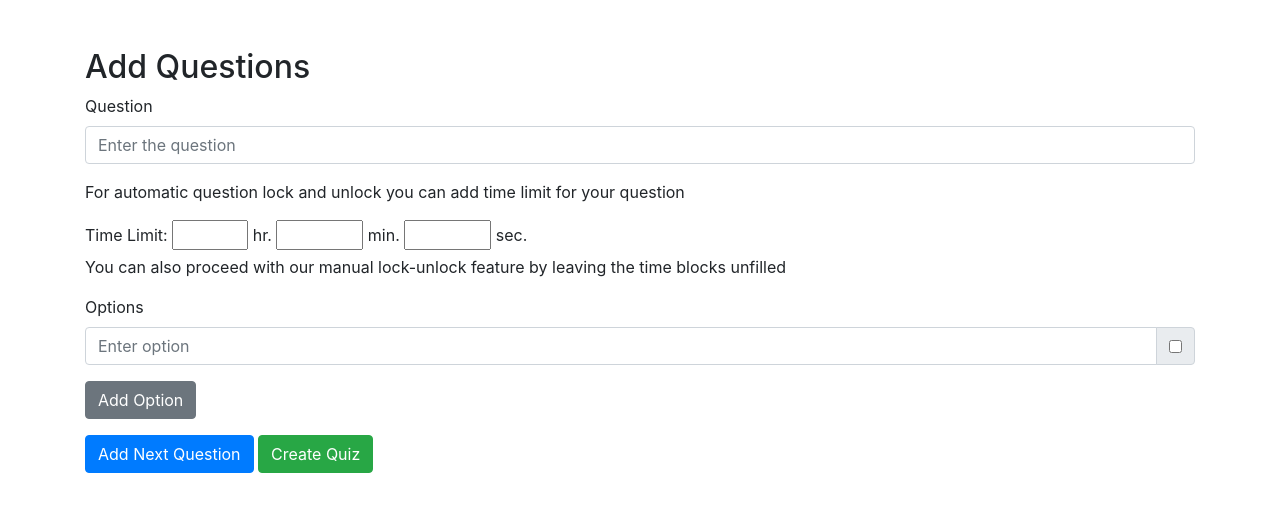
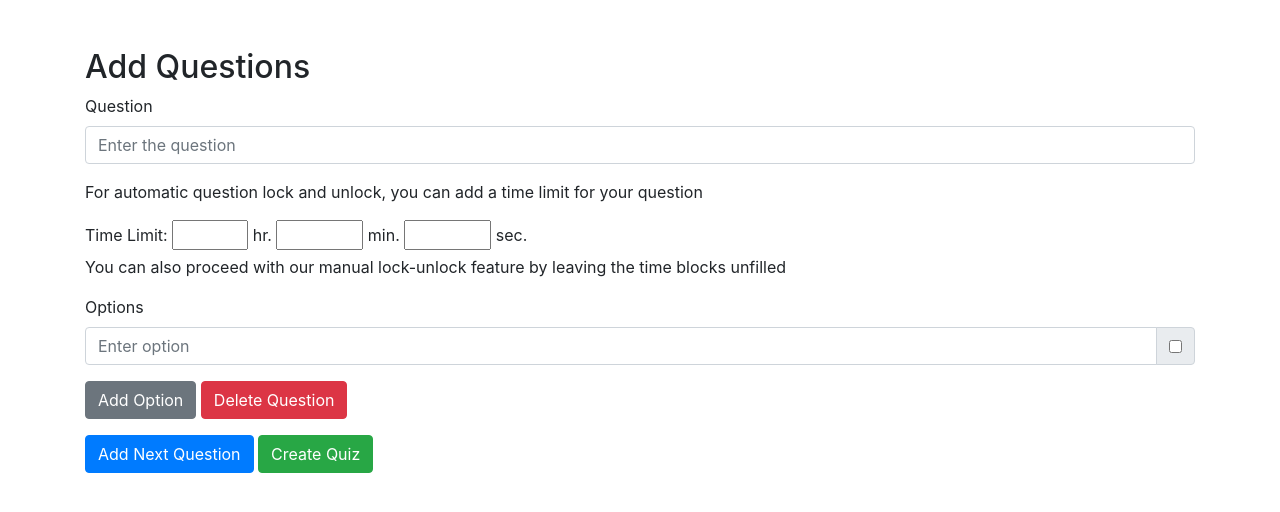
Before and after one commit to Hit2737/Quiz_App, a Flask app: template templates/addQues.html in a window 1280 px wide. Shown: the top 512 px of the page. Run offline with Flask 3, Linux system fonts and the light colour scheme; the template is opened without the code that fills it, so the values that code supplies are empty; some libraries are stand-ins or nearby versions.

Commit message:
Changed the html file of creating quiz now we can add all questions and options on one single page

```diff
--- a/templates/addQues.html
+++ b/templates/addQues.html
@@ -4,22 +4,24 @@
 <div class="container mt-5">
     <h2>Add Questions</h2>
     <form action="{{ url_for('quiz.add_questions', quiz_id=quiz_id) }}" method="POST" id="question-form">
+        <div id="questions-container">
+            <div class="question">
                 <div class="form-group">
                     <label for="question">Question</label>
-                <input type="text" class="form-control" id="question" name="question" placeholder="Enter the question" required>
+                    <input type="text" class="form-control" name="question" placeholder="Enter the question" required>
                 </div>
                 <div class="time-limit">
-                <p>For automatic question lock and unlock you can add time limit for your question</p>
+                    <p>For automatic question lock and unlock, you can add a time limit for your question</p>
                     <label for="time-limit">Time Limit: </label>
-                <input type="number" id="hours" name="hours" min="0" max="5">
+                    <input type="number" name="hours" min="0" max="5">
                     <label for="hours">hr.</label>
-                <input type="number" id="minutes" name="minutes" min="0" max="59">
+                    <input type="number" name="minutes" min="0" max="59">
                     <label for="minutes">min.</label>
-                <input type="number" id="seconds" name="seconds" min="0" max="59">
+                    <input type="number" name="seconds" min="0" max="59">
                     <label for="seconds">sec.</label>
                 </div>
                 <p>You can also proceed with our manual lock-unlock feature by leaving the time blocks unfilled</p>
-            <div id="options-container" class="form-group">
+                <div class="options-container form-group">
                     <label for="options">Options</label>
                     <div class="input-group mb-2">
                         <input type="text" class="form-control" name="options" placeholder="Enter option" required>
@@ -30,21 +32,57 @@
                         </div>
                     </div>
                 </div>
-            <button type="button" class="btn btn-secondary mb-3" id="add-option">Add Option</button>
-            <div>
-                <button type="submit" name="add_next" class="btn btn-primary">Add Next Question</button>
+                <button type="button" class="btn btn-secondary mb-3 add-option">Add Option</button>
+                <button type="button" class="btn btn-danger mb-3 delete-question">Delete Question</button>
+            </div>
+        </div>
+        <button type="button" class="btn btn-primary" id="add-next-question">Add Next Question</button>
         <button type="submit" class="btn btn-success">Create Quiz</button>
-            </div>
     </form>
 </div>
 <!-- Bootstrap JS and dependencies -->
 <script src="https://code.jquery.com/jquery-3.5.1.min.js"></script>
-    <script src="https://cdn.jsdelivr.net/npm/@popperjs/core@2.9.2/dist/umd/popper.min.js"></script>
 <script src="https://stackpath.bootstrapcdn.com/bootstrap/4.5.2/js/bootstrap.min.js"></script>
 <script>
     $(document).ready(function() {
-            $('#add-option').click(function() {
-                $('#options-container').append(
+        $('#add-next-question').click(function() {
+            var questionHtml = '<div class="question">' +
+                '<div class="form-group">' +
+                '<label for="question">Question</label>' +
+                '<input type="text" class="form-control" name="question" placeholder="Enter the question" required>' +
+                '</div>' +
+                '<div class="time-limit">' +
+                '<p>For automatic question lock and unlock, you can add a time limit for your question</p>' +
+                '<label for="time-limit">Time Limit: </label>' +
+                '<input type="number" name="hours" min="0" max="5">' +
+                '<label for="hours">hr.</label>' +
+                '<input type="number" name="minutes" min="0" max="59">' +
+                '<label for="minutes">min.</label>' +
+                '<input type="number" name="seconds" min="0" max="59">' +
+                '<label for="seconds">sec.</label>' +
+                '</div>' +
+                '<p>You can also proceed with our manual lock-unlock feature by leaving the time blocks unfilled</p>' +
+                '<div class="options-container form-group">' +
+                '<label for="options">Options</label>' +
+                '<div class="input-group mb-2">' +
+                '<input type="text" class="form-control" name="options" placeholder="Enter option" required>' +
+                '<div class="input-group-append">' +
+                '<div class="input-group-text">' +
+                '<input type="checkbox" name="correct_options" aria-label="Checkbox for following text input">' +
+                '</div>' +
+                '</div>' +
+                '</div>' +
+                '</div>' +
+                '<button type="button" class="btn btn-secondary mb-3 add-option">Add Option</button>' +
+                '<button type="button" class="btn btn-danger mb-3 delete-question">Delete Question</button>' +
+                '</div>';
+
+            $('#questions-container').append(questionHtml);
+        });
+
+        $(document).on('click', '.add-option', function() {
+            var optionsContainer = $(this).siblings('.options-container');
+            optionsContainer.append(
                 '<div class="input-group mb-2">' +
                 '<input type="text" class="form-control" name="options" placeholder="Enter option" required>' +
                 '<div class="input-group-append">' +
@@ -55,6 +93,10 @@
                 '</div>'
             );
         });
+
+        $(document).on('click', '.delete-question', function() {
+            $(this).closest('.question').remove();
+        });
     });
 </script>
 {% endblock %}
```
Also changed, not shown: instance/quiz_app.sqlite. Lines whose indentation alone changed are shown as unchanged.
